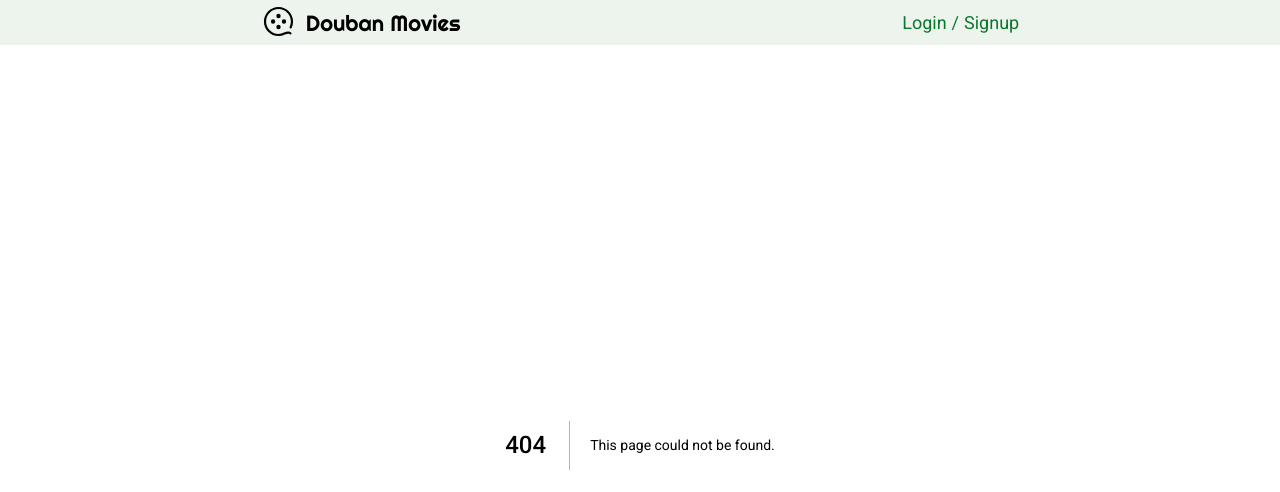
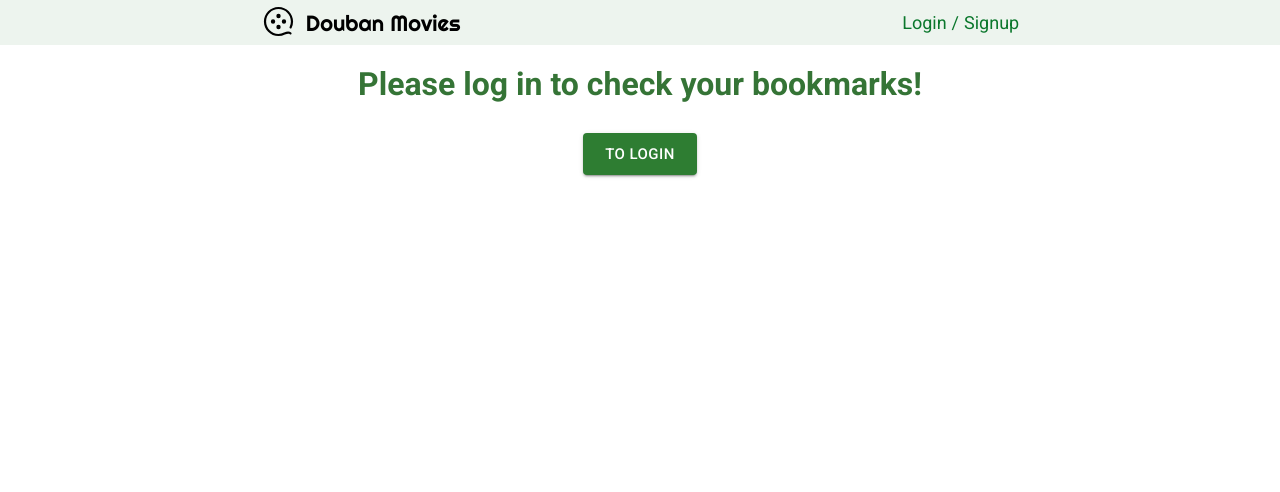
Before and after one commit to KelvinQiu802/douban-comp2013j-client, a Next.js app: page /bookmark in a window 1280 px wide. Before the commit this address had no page. Shown: the top 492 px of the page. Built offline with nearby package versions, Linux system fonts and the light colour scheme.

Commit message:
feat: bookmark page

```diff
--- a/app/Header.jsx
+++ b/app/Header.jsx
@@ -38,6 +38,7 @@ function Header() {
         {isLogin ? (
           <div className={style.rightlogined}>
             <p>{`Hi, ${localStorage.getItem('userName')}`}</p>
+            <Link href='/bookmark'>Bookmarks</Link>
             <span onClick={handleLogout}>Logout</span>
           </div>
         ) : (
--- /dev/null
+++ b/app/bookmark/page.jsx
@@ -0,0 +1,39 @@
+'use client';
+
+import React, { useEffect, useState } from 'react';
+import style from './page.module.css';
+import { Button } from '@mui/material';
+import { useRouter } from 'next/navigation';
+
+export default function Page() {
+  const [isLogin, setIsLogin] = useState(false);
+
+  const router = useRouter();
+
+  useEffect(() => {
+    setIsLogin(localStorage.getItem('userName'));
+  }, []);
+
+  return (
+    <div className={style.content}>
+      {isLogin ? (
+        <div className={style.logined}>
+          <h1 className={style.category}>Want to Watch: </h1>
+          <h1 className={style.category}>Already Watched: </h1>
+        </div>
+      ) : (
+        <div className={style.notlogin}>
+          <h1>Please log in to check your bookmarks!</h1>
+          <Button
+            variant='contained'
+            color='success'
+            size='large'
+            onClick={() => router.push('/login')}
+          >
+            To Login
+          </Button>
+        </div>
+      )}
+    </div>
+  );
+}
--- /dev/null
+++ b/app/bookmark/page.module.css
@@ -0,0 +1,20 @@
+.content {
+  width: 800px;
+  margin: 0 auto;
+  margin-top: 20px;
+}
+
+.notlogin {
+  text-align: center;
+  color: #357436;
+}
+
+.notlogin h1 {
+  margin-bottom: 30px;
+}
+
+.logined .category {
+  color: #494949;
+  font-size: 25px;
+  font-weight: 400;
+}
--- a/app/header.module.css
+++ b/app/header.module.css
@@ -42,7 +42,7 @@
   color: #0b772c;
   display: flex;
   font-size: 18px;
-  gap: 15px;
+  gap: 20px;
 }
 
 .rightlogined p {
@@ -59,6 +59,15 @@
   color: #05501b;
 }
 
+.rightlogined a {
+  color: inherit;
+  text-decoration: none;
+}
+
+.rightlogined a:hover {
+  color: #05571e;
+}
+
 .right a {
   color: inherit;
   text-decoration: none;
```
